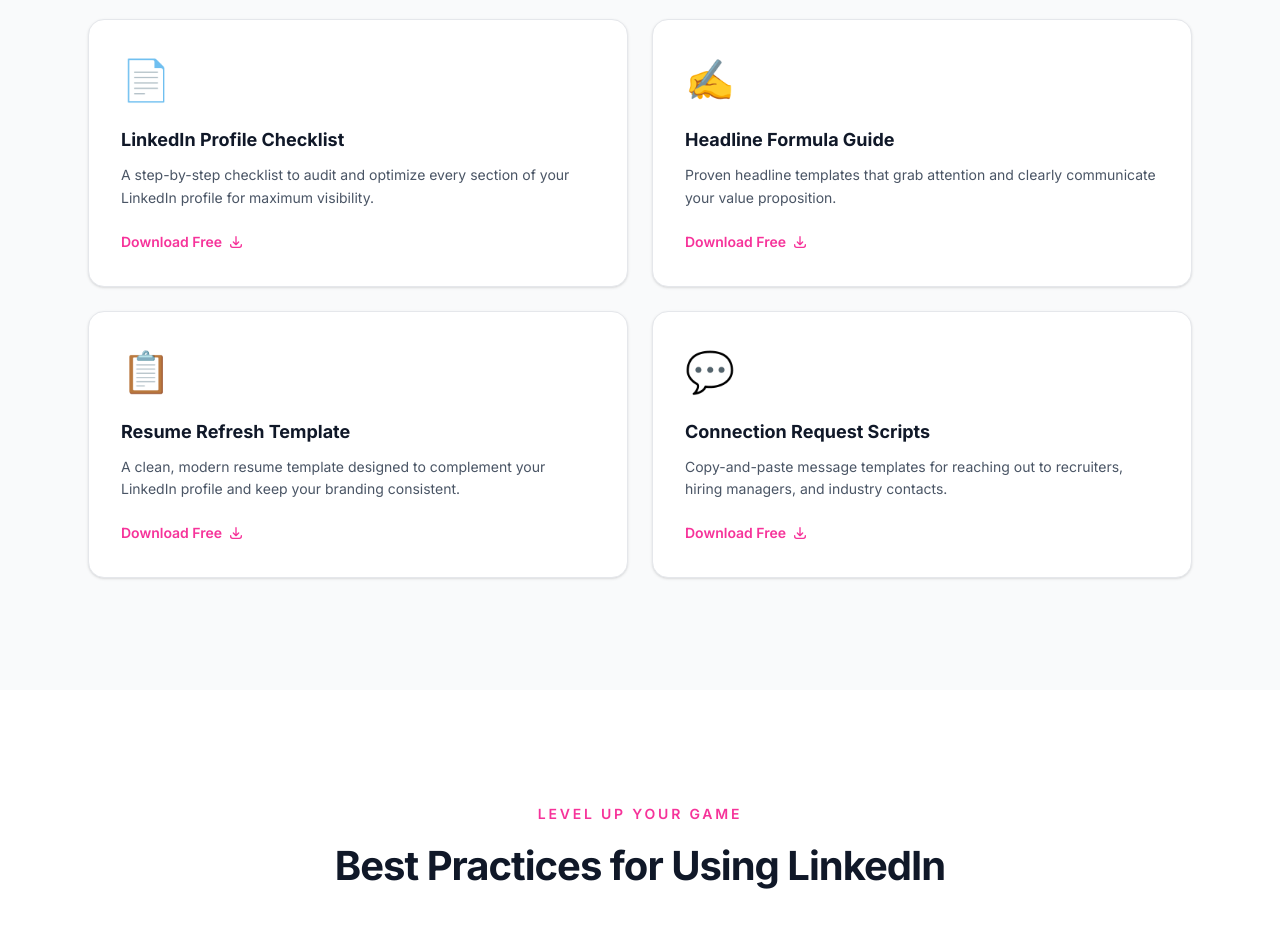
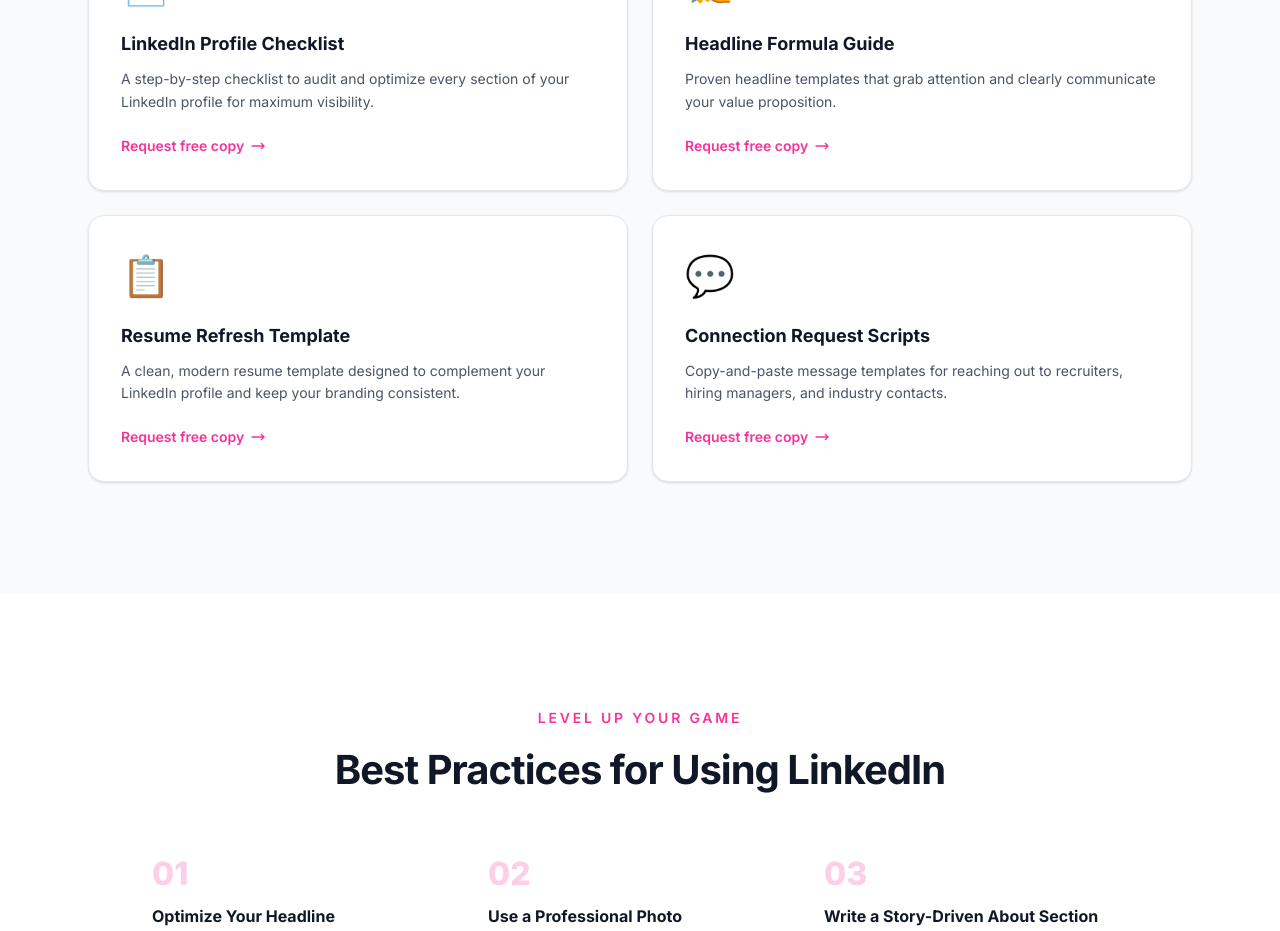
Before and after one commit to hellodigitalgirlie-lang/salient-version-live, a Next.js app: page /freebies in a window 1280 px wide. Shown: the part 960-1891 px from the top of the page. Built offline with nearby package versions, Linux system fonts and the light colour scheme.

Commit message:
changed favicon updated free utilities

```diff
--- a/src/app/freebies/page.tsx
+++ b/src/app/freebies/page.tsx
@@ -1,6 +1,7 @@
 "use client";
 
 import { useState } from "react";
+import Link from "next/link"; // <-- Added Next.js Link import
 
 const freebies = [
   {
@@ -34,7 +35,7 @@
     number: "01",
     title: "Optimize Your Headline",
     description:
-      "Your headline is prime real estate. Go beyond your job title\u2014include keywords, your value prop, and a hint of personality.",
+      "Your headline is prime real estate. Go beyond your job title—include keywords, your value prop, and a hint of personality.",
   },
   {
     number: "02",
@@ -52,13 +53,13 @@
     number: "04",
     title: "Engage Before You Post",
     description:
-      "Spend 10\u201315 minutes commenting on others\u2019 posts before publishing your own. The algorithm rewards engagement.",
+      "Spend 10–15 minutes commenting on others’ posts before publishing your own. The algorithm rewards engagement.",
   },
   {
     number: "05",
     title: "Post Consistently",
     description:
-      "Aim for 2\u20133 posts per week. Mix personal stories, industry insights, and actionable tips to keep your audience engaged.",
+      "Aim for 2–3 posts per week. Mix personal stories, industry insights, and actionable tips to keep your audience engaged.",
   },
   {
     number: "06",
@@ -80,7 +81,7 @@
   };
 
   return (
-    <main className="pt-24 pb-16">
+    <div className="pb-16">
       {/* ── Hero ── */}
       <section className="relative overflow-hidden bg-gray-900 text-white">
         <div
@@ -160,14 +161,15 @@
                   <p className="mt-2 text-sm leading-relaxed text-gray-600">
                     {item.description}
                   </p>
-                  <button
+                  {/* Routed this to /contact instead of downloading a file */}
+                  <Link
+                    href="/contact"
                     className="mt-5 inline-flex items-center gap-1.5 text-sm font-semibold text-pink-500 transition-colors hover:text-pink-600"
-                    type="button"
                   >
-                    Download Free
+                    Request free copy
                     <svg
                       xmlns="http://www.w3.org/2000/svg"
-                      className="h-4 w-4"
+                      className="h-4 w-4 transition-transform group-hover:translate-x-1"
                       fill="none"
                       viewBox="0 0 24 24"
                       stroke="currentColor"
@@ -176,10 +178,10 @@
                       <path
                         strokeLinecap="round"
                         strokeLinejoin="round"
-                        d="M4 16v1a3 3 0 003 3h10a3 3 0 003-3v-1m-4-4l-4 4m0 0l-4-4m4 4V4"
+                        d="M17 8l4 4m0 0l-4 4m4-4H3"
                       />
                     </svg>
-                  </button>
+                  </Link>
                 </div>
               </div>
             ))}
@@ -267,13 +269,13 @@
 
           <p className="mt-6 text-xs text-gray-500">
             Or{" "}
-            <a href="#" className="text-pink-400 underline hover:text-pink-300">
+            <a href="https://www.linkedin.com/in/thedigitalgirlie/" className="text-pink-400 underline hover:text-pink-300">
               follow me on LinkedIn
             </a>{" "}
             to stay in the loop.
           </p>
         </div>
       </section>
-    </main>
+    </div>
   );
 }
```
Also changed, not shown: 1 other file (tests, documents, lock files or other folders).
